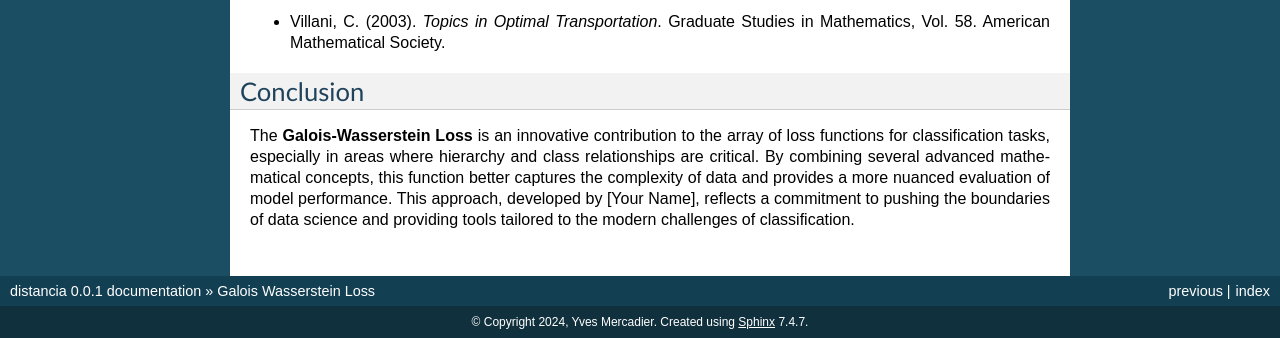
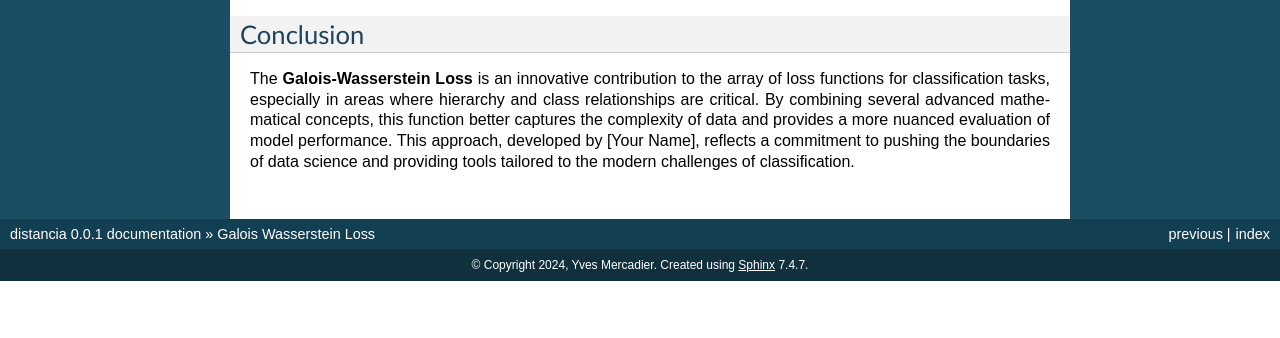
Before and after one commit to ym001/distancia, a Sphinx documentation site: the page built from docs/GaloisWassersteinLoss.rst, in a window 1280 px wide and 900 px high, scrolled down 889 px, cut to the strip 562-900 px from the top of the window. Built offline with Sphinx 7.4.7, drawn with Linux system fonts in a browser that asks for light colours; pages that are not in the unit, such as notebooks, are missing from menus; after the commit the page ends 1732 px from its top, so only the background shows below that.

Commit message:
Update GaloisWassersteinLoss.rst

```diff
--- a/docs/GaloisWassersteinLoss.rst
+++ b/docs/GaloisWassersteinLoss.rst
@@ -66,7 +66,6 @@ For a deeper understanding of the underlying concepts of the **Galois Wasserstei
 
     GaloisWassersteinLoss
 
-- Villani, C. (2003). *Topics in Optimal Transportation*. Graduate Studies in Mathematics, Vol. 58. American Mathematical Society.
 
 Conclusion
 ----------
```
